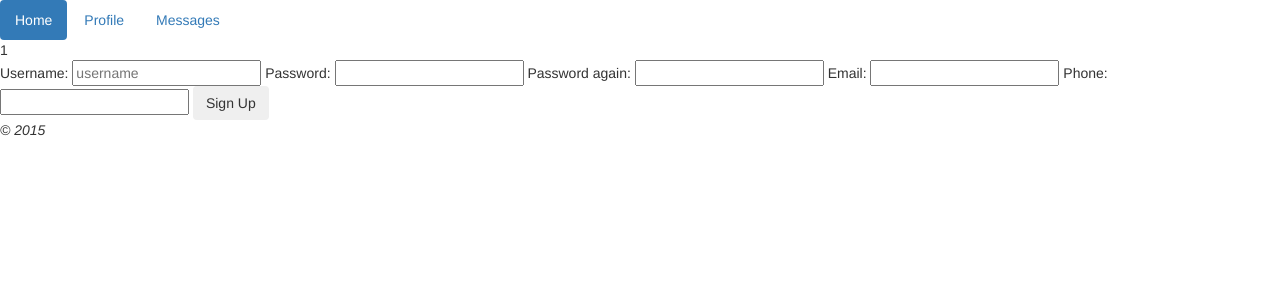
After one commit to lyuyue/DBproject, a CodeIgniter app: page /database/index.php/userinformation/registerIndividual/1 in a window 1280 px wide. The commit adds this page. Shown: the top 300 px of the page. Run offline with CodeIgniter, Linux system fonts and the light colour scheme; some libraries are stand-ins or nearby versions.

Commit message:
register

```diff
--- a/application/controllers/Login.php
+++ b/application/controllers/Login.php
@@ -19,7 +19,7 @@ class Login extends CI_Controller {
     public function index() {
         $data['title'] = 'Welcome!';
         $this->load->view('templates/header',$data);
-        $this->load->view('login');
+        $this->load->view('login',$data);
         $this->load->view('templates/footer');
     }
 
--- a/application/controllers/UserInformation.php
+++ b/application/controllers/UserInformation.php
@@ -51,4 +51,36 @@
             $this->session->set_userdata("password", $new_pwd);
             $this->resetPassword("Password successfully reset");
         }
+
+        public function registerIndividual($msg='') {
+            $data['title'] = "New Individual User";
+            if (isset($msg)) {
+                $data['msg'] = $msg;
+            }
+            if (isset($_SESSION)) {
+                $this->session->sess_destroy();
+            }
+            $this->load->view('templates/header', $data);
+            $this->load->view('new_individual', $data);
+            $this->load->view('templates/footer');
+        }
+
+        public function registerIndividualSubmit() {
+            $username = $_POST['username'];
+            $password = $_POST['pwd'];
+            $email = $_POST['email'];
+            $phone = $_POST['phone'];
+
+            if ($this->IndividualUser->notUniqueUsername($username)) {
+                $this->registerIndividual("Username has been registered.");
+            } else {
+                $this->IndividualUser->registerIndividual($username, $password, $email, $phone);
+                $data['title'] = "Login";
+                $data['$msg'] = "Successfully registered, please Login.";
+                $this->load->view('templates/header', $data);
+                $this->load->view('login', $data);
+                $this->load->view('templates/footer');
+            }
+
+        }
     }
--- a/application/models/IndividualUser.php
+++ b/application/models/IndividualUser.php
@@ -41,4 +41,16 @@ class IndividualUser extends CI_Model {
         $sql = "update IndividualUser set password = '$new_pwd' where id = $id";
         return $this->db->query($sql);
     }
+
+    public function notUniqueUsername($username) {
+        $query = $this->db->get_where("IndividualUser", array("username" => $username));
+        return $query->num_rows();
+    }
+
+    public function registerIndividual($username='', $password='', $email='', $phone='') {
+        $sql = "insert into User('userType','username') values(2,$username)";
+        $id = $this->db->insert_id($sql);
+        $sql = "insert into IndividualUser ('id', 'username', 'password', 'email', 'phone') values($id, '$username', '$password', '$email', '$phone')";
+        $this->db->query($sql);
+    }
 }
--- /dev/null
+++ b/application/views/new_individual.php
@@ -0,0 +1,17 @@
+<?php
+/**
+ * Created by PhpStorm.
+ * User: YueLyu
+ * Date: 11/22/15
+ * Time: 6:18 PM
+ */
+?>
+    <?php echo $msg; ?>
+    <?php echo form_open("UserInformation/registerIndividualSubmit"); ?>
+        Username:   <input type="text" name="username" value="" size="20" placeholder="username">
+        Password:   <input type="password" name="pwd" id="pwd" value="" size=20>
+        Password again: <input type="password" name="pwd_again" id="new_pwd_again" value="" size="20">
+        Email:      <input type="text" name="email" value="" size="20">
+        Phone:      <input type="text" name="phone" value="" size="20">
+        <input type="submit" name="btnLogin" class="btn" value = "Sign Up">
+    </form>
```
Also changed, not shown: application/views/login.php (+7 -1 lines).
